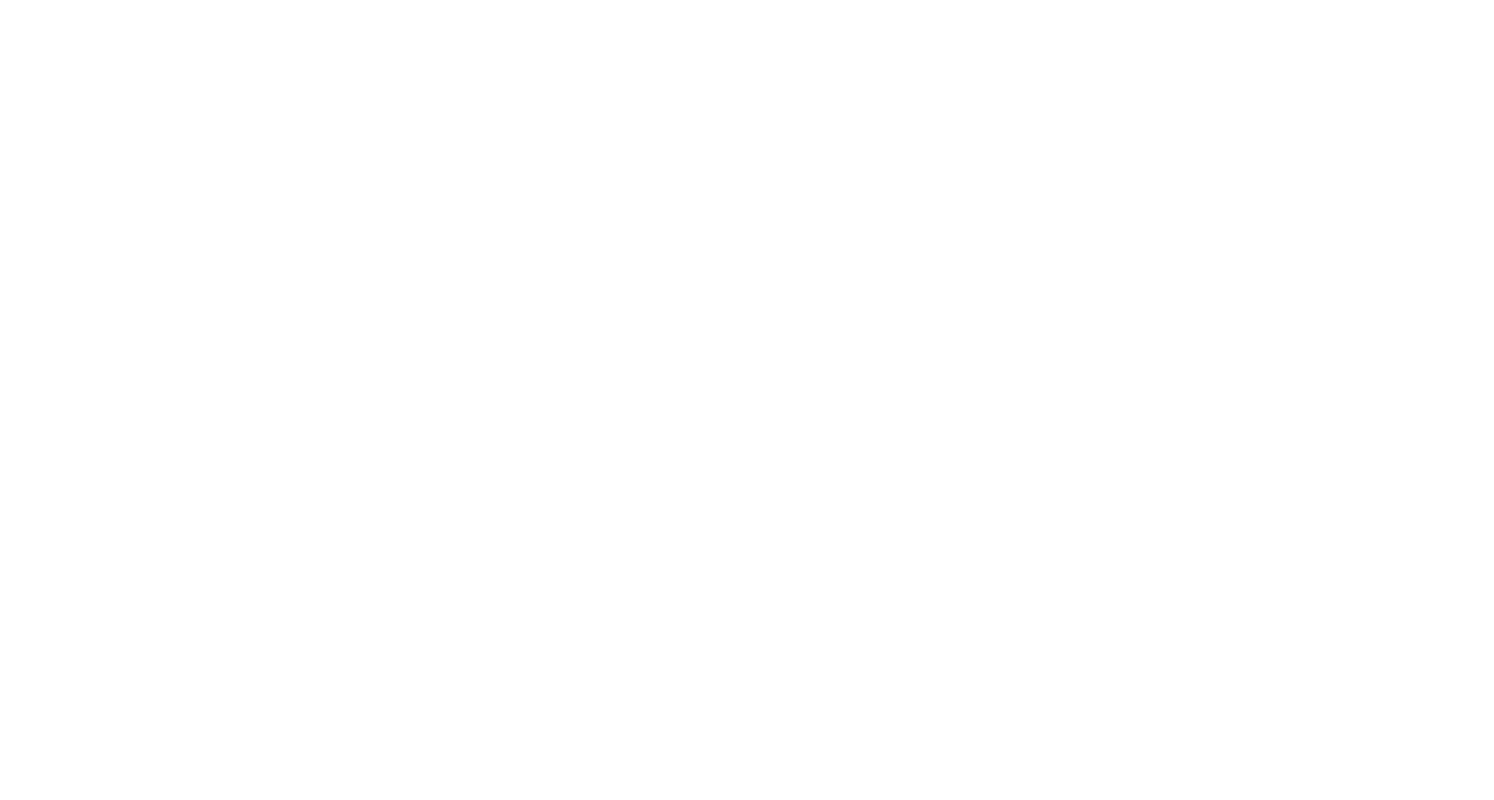
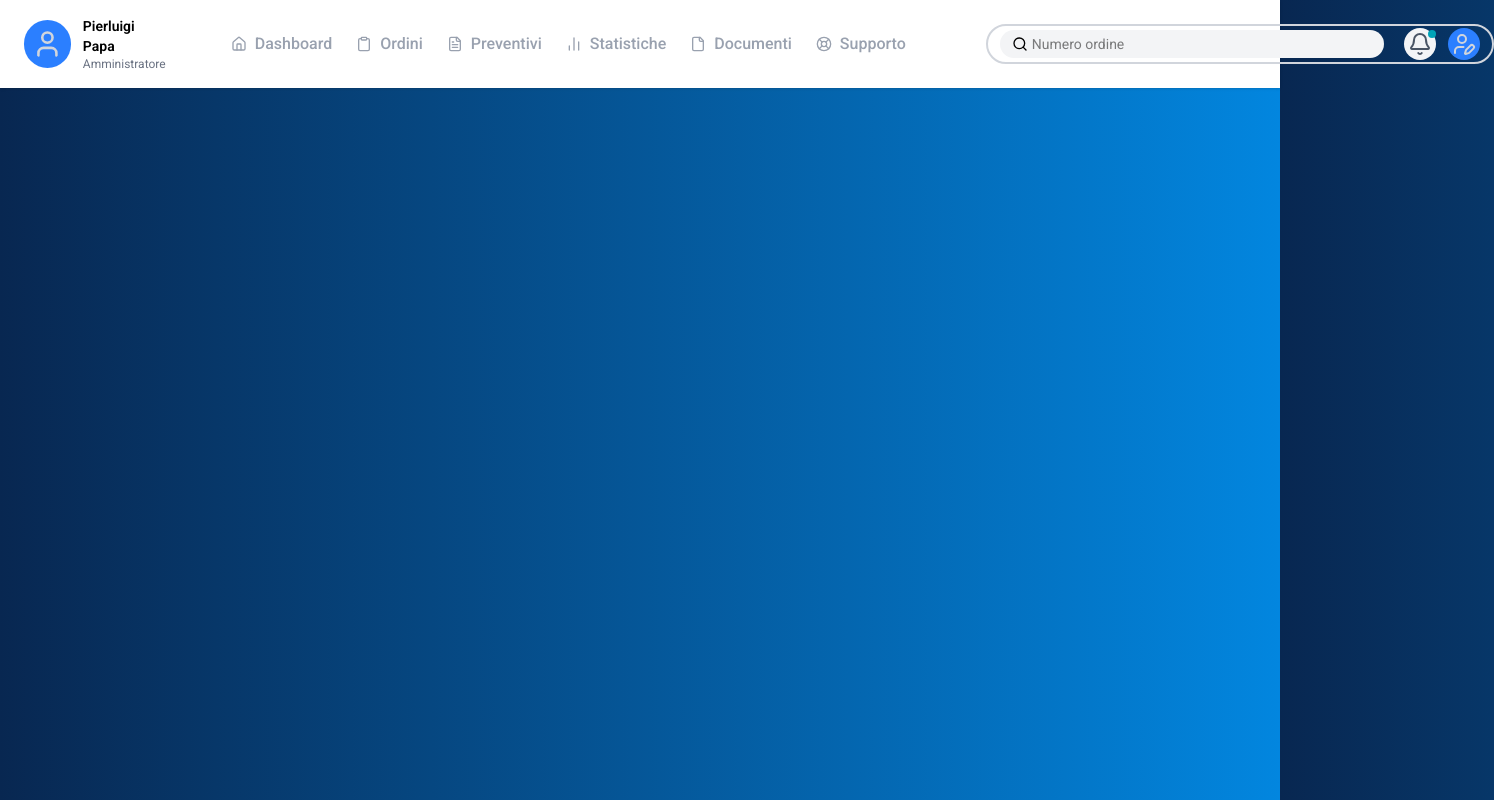
Before and after one commit to PierluigiPapa/proj-gamehub, a React app: page /back-end in a window 1280 px wide. Before the commit this address had no page. Shown: the whole page, 1494 px wide, since content can reach past the window. Built offline with nearby package versions, Linux system fonts and the light colour scheme; the HTML template or start-up script is replaced by a standard one.

Commit message:
fix: added email and password on local storage / feat: created back end page and navbar component

```diff
--- a/src/App.jsx
+++ b/src/App.jsx
@@ -1,10 +1,10 @@
 import { BrowserRouter, Routes, Route } from "react-router-dom";
-import { Header } from "./components/Header";
 import { Login } from "./components/Login";
 import { Register } from "./components/Register";
 import { HomePage } from "./pages/HomePage";
 import { PasswordDimenticata } from "./components/PasswordDimenticata";
 import { ProdottiPage } from "./pages/ProdottiPage";
+import { BackEndPage } from "./pages/BackEndPage";
 
 function App() {
   return (
@@ -15,6 +15,7 @@ function App() {
         <Route path="/register" element={<Register />} />
         <Route path="/login" element={<Login />} />
         <Route path="/password-dimenticata" element={<PasswordDimenticata />} />
+        <Route path="/back-end" element={<BackEndPage />} />
       </Routes>
     </BrowserRouter>
   );
--- a/src/components/Footer.jsx
+++ b/src/components/Footer.jsx
@@ -14,7 +14,7 @@ export function Footer() {
                             <a href="#" className="text-white hover:text-ciano transition duration-300 me-4 md:me-6">Home</a>
                         </li>
                         <li>
-                            <a href="#" className="text-white hover:text-ciano transition duration-300 me-4 md:me-6">Chi siamo</a>
+                            <Link to="/chi-siamo" className="text-white hover:text-ciano transition duration-300 me-4 md:me-6">Chi siamo</Link>
                         </li>
                         <li>
                             <Link to="/prodotti" className="text-white hover:text-ciano transition duration-300 me-4 md:me-6">Prodotti</Link>
--- a/src/components/Header.jsx
+++ b/src/components/Header.jsx
@@ -22,9 +22,9 @@ export function Header() {
               </li>
 
               <li>
-                <a href="#" className="text-white hover:text-ciano transition-colors duration-300 ease-in-out block py-2">
-                  Chi siamo
-                </a>
+                <Link to="/chi-siamo" className="text-white hover:text-ciano transition-colors duration-300 ease-in-out block py-2">
+                  Chi-siamo
+                </Link>
               </li>
 
               <li>
--- a/src/components/Login.jsx
+++ b/src/components/Login.jsx
@@ -1,29 +1,62 @@
-import { Link } from "react-router-dom";
+import { Link, useNavigate } from "react-router-dom";
 import { Header } from "./Header";
 import { Footer } from "./Footer";
-
+import { useState } from "react";
 
 export function Login() {
+    const navigate = useNavigate();
+    const [email, setEmail] = useState("");
+    const [password, setPassword] = useState("");
+
+    const handleSubmit = (e) => {
+        e.preventDefault();
+
+        if (email === "test@email.com" && password === "1234") {
+            localStorage.setItem("isAuthenticated", "true");
+            navigate("/back-end");
+        } else {
+            alert("Credenziali non valide");
+        }
+    };
+
     return (
         <>
-        <Header></Header>
+            <Header />
             <div className="flex items-center justify-center min-h-screen">
-            <form className="max-w-sm w-full mx-auto p-6 rounded-xl bg-white/90 shadow-lg">
-
-                <h2 className="text-2xl font-bold mb-6 text-black text-center">Accedi al tuo account</h2>
+                <form
+                    className="max-w-sm w-full mx-auto p-6 rounded-xl bg-white/90 shadow-lg"
+                    onSubmit={handleSubmit}
+                >
+                    <h2 className="text-2xl font-bold mb-6 text-black text-center">
+                        Accedi al tuo account
+                    </h2>
 
                     <div className="mb-5">
                         <label htmlFor="email" className="block mb-2 text-sm font-medium text-black">
                             Email
                         </label>
-                    <input type="email" id="email" placeholder="mario@email.com" className="shadow-xs bg-gray-50 border border-gray-300 text-black text-sm rounded-lg block w-full p-2.5 focus:ring-2 focus:ring-ciano-2 focus:outline-none"/>
+                        <input
+                            type="email"
+                            id="email"
+                            value={email}
+                            onChange={(e) => setEmail(e.target.value)}
+                            placeholder="mario@email.com"
+                            className="shadow-xs bg-gray-50 border border-gray-300 text-black text-sm rounded-lg block w-full p-2.5 focus:ring-2 focus:ring-ciano-2 focus:outline-none"
+                        />
                     </div>
 
                     <div className="mb-5">
                         <label htmlFor="password" className="block mb-2 text-sm font-medium text-black">
                             Password
                         </label>
-                    <input type="password" id="password" placeholder="" className="shadow-xs bg-gray-50 border border-gray-300 text-black text-sm rounded-lg block w-full p-2.5 focus:ring-2 focus:ring-ciano-2 focus:outline-none"/>
+                        <input
+                            type="password"
+                            id="password"
+                            value={password}
+                            onChange={(e) => setPassword(e.target.value)}
+                            placeholder="•••••••"
+                            className="shadow-xs bg-gray-50 border border-gray-300 text-black text-sm rounded-lg block w-full p-2.5 focus:ring-2 focus:ring-ciano-2 focus:outline-none"
+                        />
                     </div>
 
                     <div className="flex justify-between items-center mb-5">
@@ -39,7 +72,10 @@ export function Login() {
                         </Link>
                     </div>
 
-                <button type="submit" className="w-full text-white bg-blu hover:bg-ciano-2 ease-in-out duration-500 hover:text-black font-medium rounded-lg text-sm px-5 py-2.5 text-center">
+                    <button
+                        type="submit"
+                        className="w-full text-white bg-blu hover:bg-ciano-2 ease-in-out duration-500 hover:text-black font-medium rounded-lg text-sm px-5 py-2.5 text-center"
+                    >
                         Accedi
                     </button>
 
@@ -52,8 +88,7 @@ export function Login() {
                     </div>
                 </form>
             </div>
-        <Footer></Footer>
+            <Footer />
         </>
-
     );
 }
--- /dev/null
+++ b/src/components/Navbar.jsx
@@ -0,0 +1,107 @@
+import {
+  User,
+  House,
+  Clipboard,
+  FileText,
+  BarChart2,
+  File,
+  LifeBuoy,
+  Search,
+  Bell,
+  UserPen
+} from "lucide-react"
+
+export function Navbar() {
+  return (
+    <nav className="bg-white shadow px-6 py-4 flex justify-between items-center">
+      <div className="flex items-center space-x-16">
+        <div className="flex items-center space-x-3">
+          <User className="w-12 h-12 bg-blue-500 rounded-full text-gray-300 p-2" />
+          <div className="flex flex-col leading-tight">
+            <span className="text-sm font-semibold">Pierluigi Papa</span>
+            <span className="text-xs text-gray-500">Amministratore</span>
+          </div>
+        </div>
+
+        <div className="flex items-center space-x-8">
+          <ul className="flex space-x-6 list-none m-0 p-0">
+            <li>
+              <a
+                href="#"
+                className="flex items-center space-x-2 text-md group font-medium text-gray-400"
+              >
+                <House className="w-4 h-4 group-hover:text-ciano-2 transition-colors" />
+                <span className="group-hover:text-black transition-colors">Dashboard</span>
+              </a>
+            </li>
+            <li>
+              <a
+                href="#"
+                className="flex items-center space-x-2 text-md group font-medium text-gray-400"
+              >
+                <Clipboard className="w-4 h-4 group-hover:text-ciano-2 transition-colors" />
+                <span className="group-hover:text-black transition-colors">Ordini</span>
+              </a>
+            </li>
+            <li>
+              <a
+                href="#"
+                className="flex items-center space-x-2 text-md group font-medium text-gray-400"
+              >
+                <FileText className="w-4 h-4 group-hover:text-ciano-2 transition-colors" />
+                <span className="group-hover:text-black transition-colors">Preventivi</span>
+              </a>
+            </li>
+            <li>
+              <a
+                href="#"
+                className="flex items-center space-x-2 text-md group font-medium text-gray-400"
+              >
+                <BarChart2 className="w-4 h-4 group-hover:text-ciano-2 transition-colors" />
+                <span className="group-hover:text-black transition-colors">Statistiche</span>
+              </a>
+            </li>
+            <li>
+              <a
+                href="#"
+                className="flex items-center space-x-2 text-md group font-medium text-gray-400"
+              >
+                <File className="w-4 h-4 group-hover:text-ciano-2 transition-colors" />
+                <span className="group-hover:text-black transition-colors">Documenti</span>
+              </a>
+            </li>
+            <li>
+              <a
+                href="#"
+                className="flex items-center space-x-2 text-md group font-medium text-gray-400"
+              >
+                <LifeBuoy className="w-4 h-4 group-hover:text-ciano-2 transition-colors" />
+                <span className="group-hover:text-black transition-colors">Supporto</span>
+              </a>
+            </li>
+          </ul>
+
+          <div className="flex items-center border-gray-300 border-2 rounded-full px-3 h-10 ml-20">
+            <div className="relative">
+              <Search className="absolute left-3 top-1/2 -translate-y-1/2 text-black w-4 h-4"/>
+              <input
+                type="text"
+                placeholder="Numero ordine"
+                className="bg-gray-100 rounded-full w-96 pl-8 px-3 py-1 text-sm focus:outline-none"
+              />
+            </div>
+
+            <button className="relative p-1 ml-5 rounded-full bg-gray-100 mr-3">
+              <Bell className="w-6 h-6 text-gray-600"/>
+              <span className="absolute top-0.5 right-0 inline-flex w-2 h-2 bg-ciano-2 rounded-full"></span>
+            </button>
+
+            <button className="p-1 rounded-full bg-blue-500">
+              <UserPen className="w-6 h-6 text-gray-300" />
+            </button>
+          </div>
+        </div>
+      </div>
+    </nav>
+  )
+}
--- /dev/null
+++ b/src/pages/BackEndPage.jsx
@@ -0,0 +1,10 @@
+import { Navbar } from "../components/Navbar";
+
+export function BackEndPage() {
+    return(
+        <>
+        <Navbar></Navbar>
+
+        </>
+    )
+}
```
Lines whose indentation alone changed are shown as unchanged.
